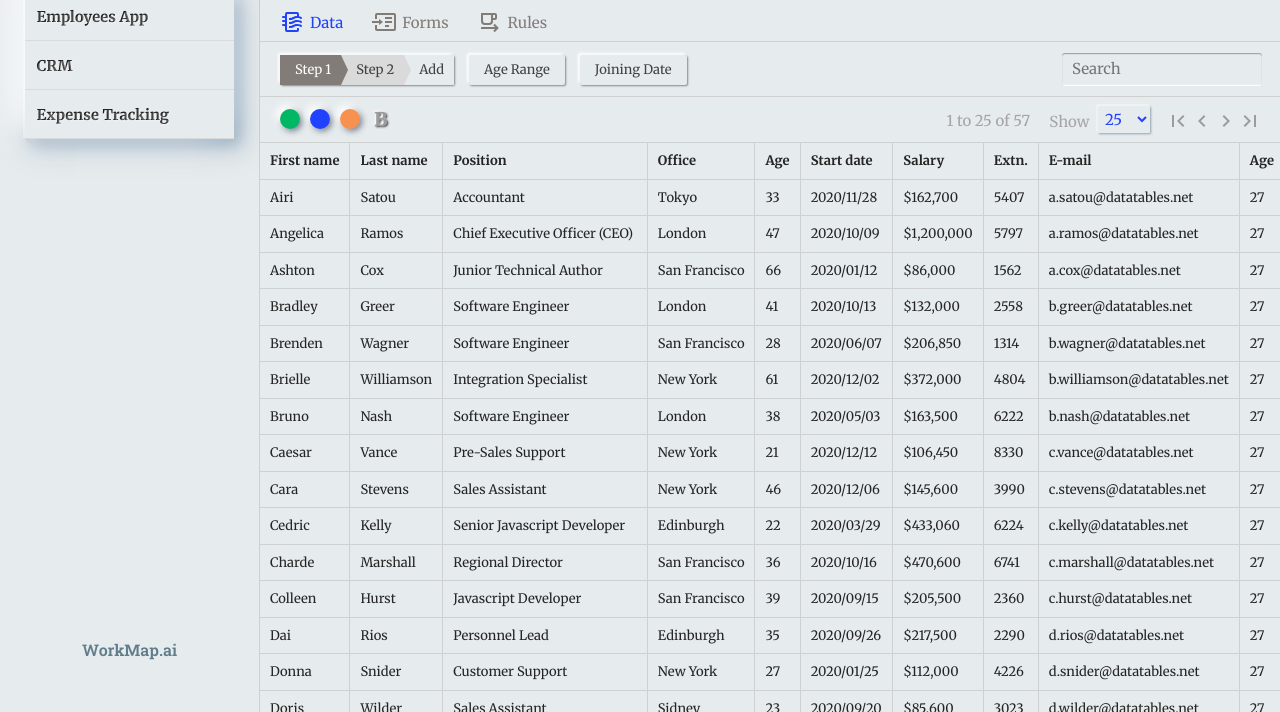
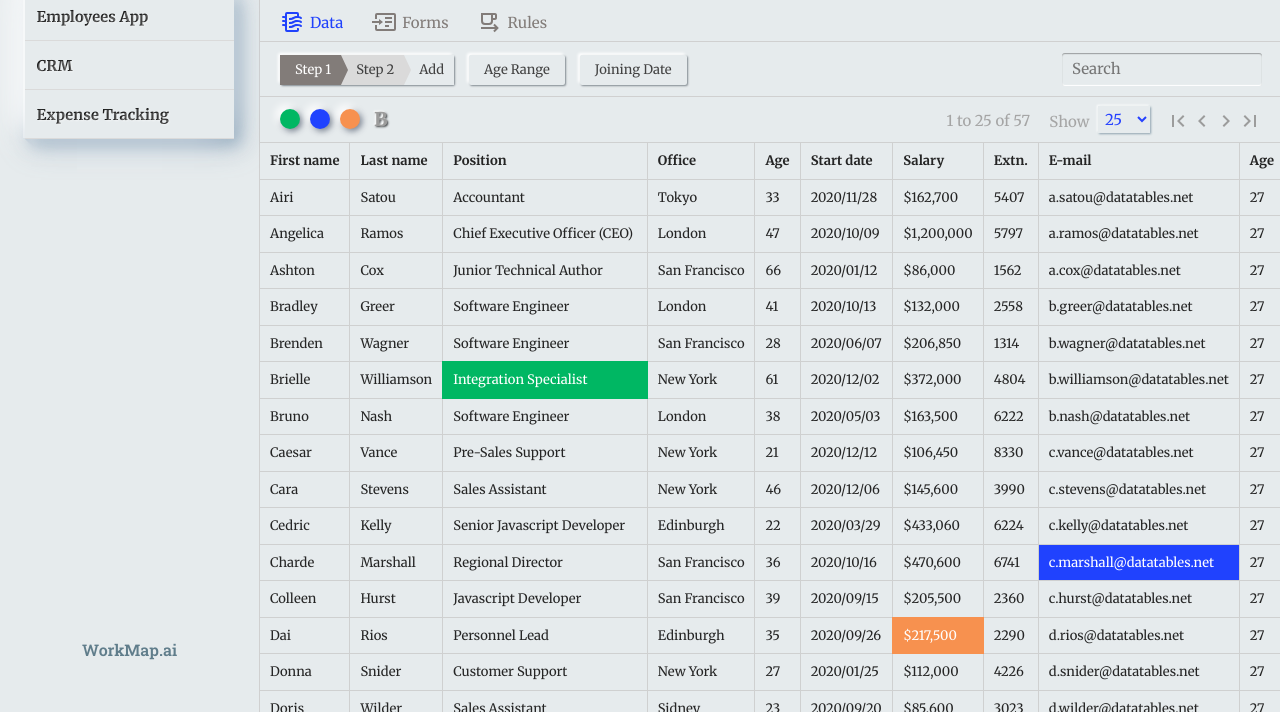
Before and after one commit to pankajunk/ugly, a plain HTML site: page index.html in a window 1280 px wide. Shown: the part 88-800 px from the top of the page. Drawn offline with nearby package versions, Linux system fonts and the light colour scheme.

Commit message:
Update index.html

```diff
--- a/index.html
+++ b/index.html
@@ -277,7 +277,7 @@
 						    <tr>
 						      <td>Brielle</td>
 						      <td>Williamson</td>
-						      <td>Integration Specialist</td>
+						      <td class="colord gr">Integration Specialist</td>
 						      <td>New York</td>
 						      <td>61</td>
 						      <td>2020/12/02</td>
@@ -395,7 +395,7 @@
 						      <td>2020/10/16</td>
 						      <td>$470,600</td>
 						      <td>6741</td>
-						      <td>c.marshall@datatables.net</td>
+						      <td class="colord bl">c.marshall@datatables.net</td>
 						      <td>27</td>
 						      <td>2020/01/25</td>
 						      <td>$112,000</td>
@@ -505,7 +505,7 @@
 						      <td>Edinburgh</td>
 						      <td>35</td>
 						      <td>2020/09/26</td>
-						      <td>$217,500</td>
+						      <td class="colord re">$217,500</td>
 						      <td>2290</td>
 						      <td>d.rios@datatables.net</td>
 						      <td>27</td>
```
